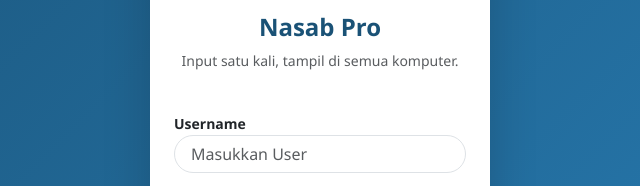
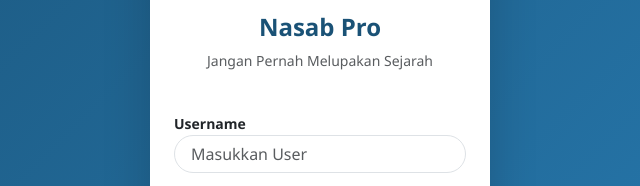
Before and after one commit to contemplatio-001/A1, a plain HTML site: page index.html in a window 1280 px wide. Shown: the part 280-466 px from the top of the page, 320-960 px from the left. Drawn offline with nearby package versions, Linux system fonts and the light colour scheme.

Commit message:
Update index.html

```diff
--- a/index.html
+++ b/index.html
@@ -78,7 +78,7 @@
         <div class="text-center mb-4">
             <div class="bg-primary text-white d-inline-block p-3 rounded-circle mb-3"><i class="fas fa-sitemap fa-2x"></i></div>
             <h4 class="fw-bold" style="color: var(--primary);">Nasab Pro</h4>
-            <p class="text-muted small">Input satu kali, tampil di semua komputer.</p>
+            <p class="text-muted small">Jangan Pernah Melupakan Sejarah</p>
         </div>
         <div class="mb-3"><label class="small fw-bold">Username</label><input type="text" id="username" class="form-control rounded-pill px-3" placeholder="Masukkan User"></div>
         <div class="mb-3"><label class="small fw-bold">Password</label><input type="password" id="password" class="form-control rounded-pill px-3" placeholder="Masukkan Pass"></div>
```
